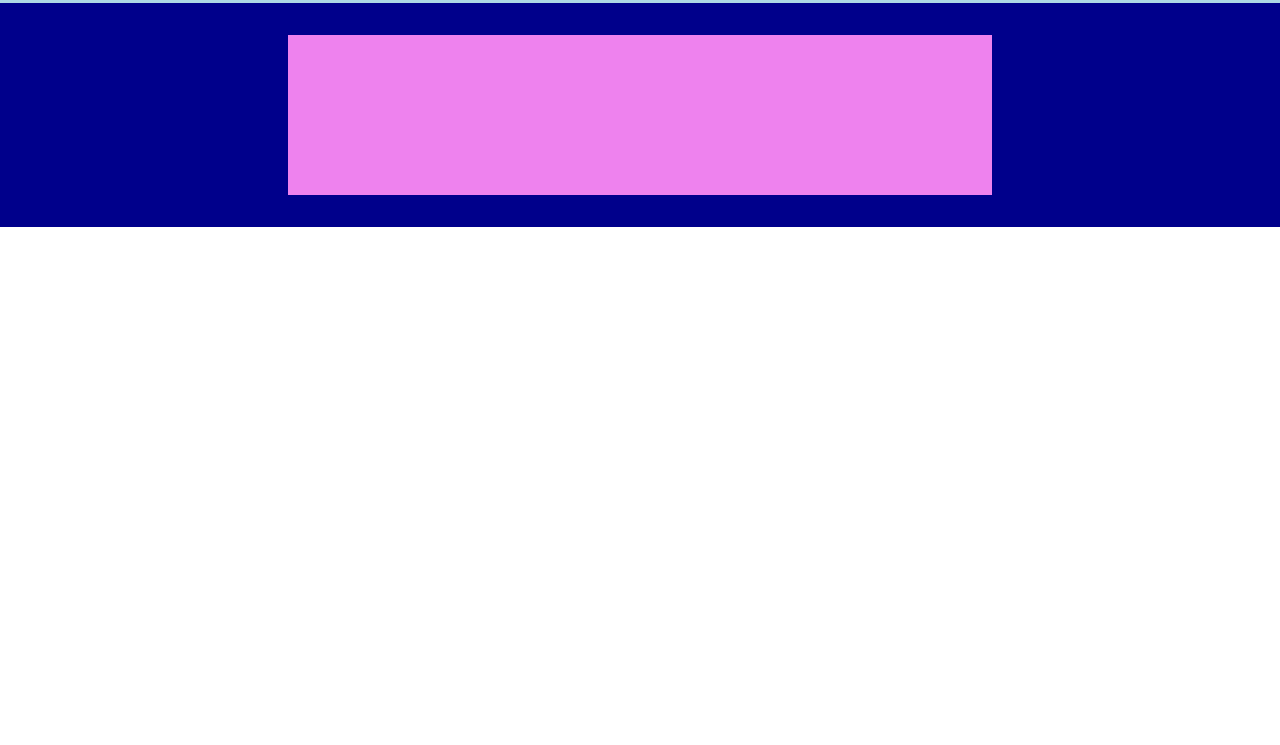
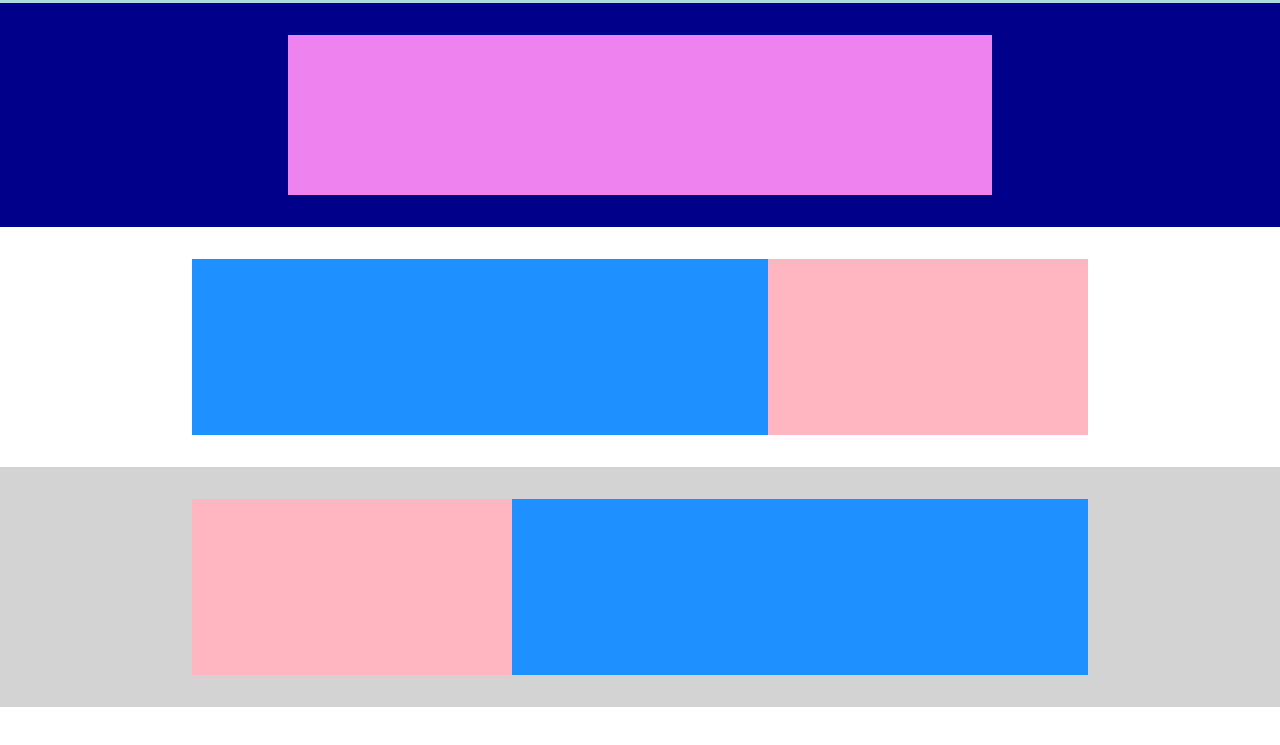
Before and after one commit to Willians-Hurtado/htmlcss-struttura-discord, a plain HTML site: page index.html in a window 1280 px wide. Shown: the part 29-774 px from the top of the page. Drawn offline with Linux system fonts and the light colour scheme.

Commit message:
add community section

```diff
--- a/css/style.css
+++ b/css/style.css
@@ -24,6 +24,7 @@
 .flex-container{
     width: 70%;
     margin: auto;
+    display: flex;
 }
 
 /* header menu */
@@ -86,3 +87,35 @@ background-color: #d3d3d3;
     background-color: var(--dis-block-jumbotron);
     height: 10rem;
 }
+
+/* invite_only section  */
+.flex-contain{
+    display: flex;
+    justify-content: center;
+    padding-top: 2rem;
+    padding-bottom: 2rem;
+}
+
+.invite{
+    width: 45%;
+    min-height: 4rem;
+    background-color: var(--dis-big-block);
+    height: 11rem;
+}
+
+.only{
+     width: 25%;
+    min-height: 4rem;
+    background-color: var(--dis-footer-buttons);
+    height: 11rem;
+}
+
+/* cummunity section*/
+.flex-cont{
+    display: flex;
+    justify-content: center;
+    flex-direction: row-reverse;
+    padding-top: 2rem;
+    padding-bottom: 2rem;
+    background-color: var(--dis-back-CT);
+}
--- a/index.html
+++ b/index.html
@@ -34,9 +34,17 @@
             <div class="jumbo"></div>
         </section>
 
-        <section></section>
+        <!-- invite_only section -->
+        <section class="flex-contain">
+            <div class="invite"></div>
+            <div class="only"></div>
+        </section>
 
-        <section></section>
+        <!-- community section -->
+        <section class="flex-cont">
+            <div class="invite"></div>
+            <div class="only"></div>
+        </section>
 
         <section></section>
 
```
